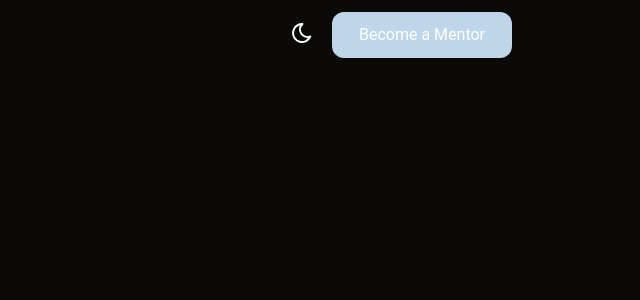
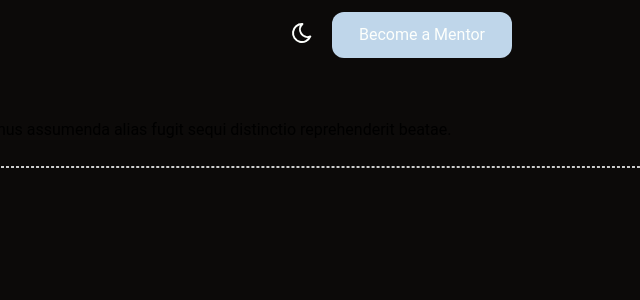
Before and after one commit to Alexandrbig1/mentor-match, a React (Vite) app in the folder frontend/: page / in a window 1280 px wide. Shown: the top 300 px of the page, without its empty margins (640-1280 px from the left). Built offline with nearby package versions, Linux system fonts and the light colour scheme.

Commit message:
feat: start home page styling

```diff
--- /dev/null
+++ b/frontend/src/components/Hero/Hero.tsx
@@ -0,0 +1,16 @@
+export default function Hero() {
+  return (
+    <div>
+      <div>
+        <h1>Dive in Tech with our Mentors Match app</h1>
+        <p>
+          Lorem ipsum dolor sit amet consectetur adipisicing elit. Ex molestiae
+          eos consequatur, minus assumenda alias fugit sequi distinctio
+          reprehenderit beatae.
+        </p>
+        <button>Get Started</button>
+      </div>
+      <img src="" alt="" />
+    </div>
+  );
+}
--- /dev/null
+++ b/frontend/src/components/Stats/Stats.styled.tsx
@@ -0,0 +1,7 @@
+import styled from "styled-components";
+
+export const StatsWrapper = styled.div`
+  width: 100%;
+  border-radius: 1.2rem;
+  border: 1px dashed #ccc;
+`;
--- /dev/null
+++ b/frontend/src/components/Stats/Stats.tsx
@@ -0,0 +1,5 @@
+import { StatsWrapper } from "./Stats.styled";
+
+export default function Stats() {
+  return <StatsWrapper></StatsWrapper>;
+}
--- a/frontend/src/pages/Home/Home.tsx
+++ b/frontend/src/pages/Home/Home.tsx
@@ -1,3 +1,11 @@
+import Hero from "../../components/Hero/Hero";
+import Stats from "../../components/Stats/Stats";
+
 export default function Home() {
-  return <div>Home</div>;
+  return (
+    <div>
+      <Hero />
+      <Stats />
+    </div>
+  );
 }
```
